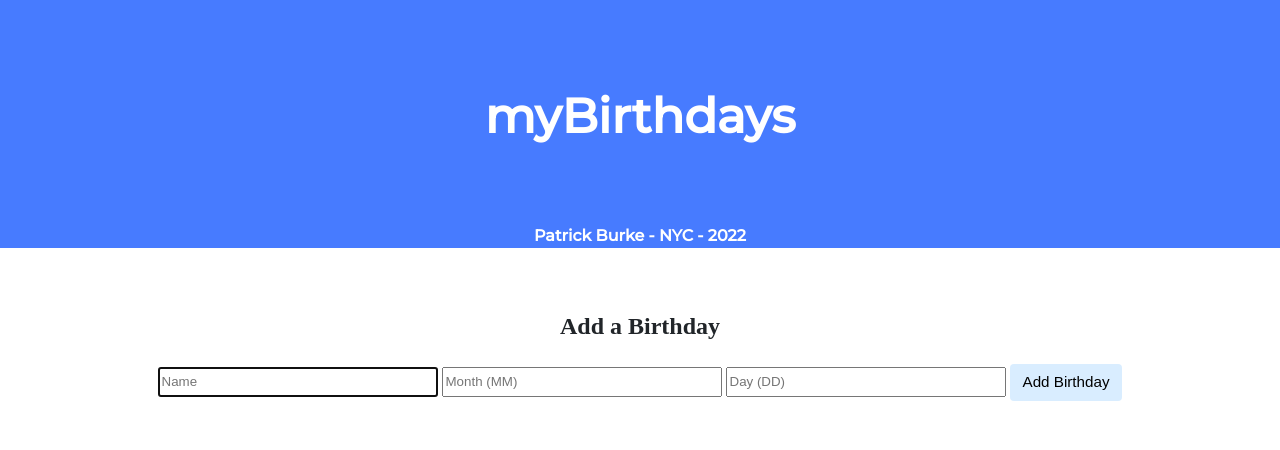
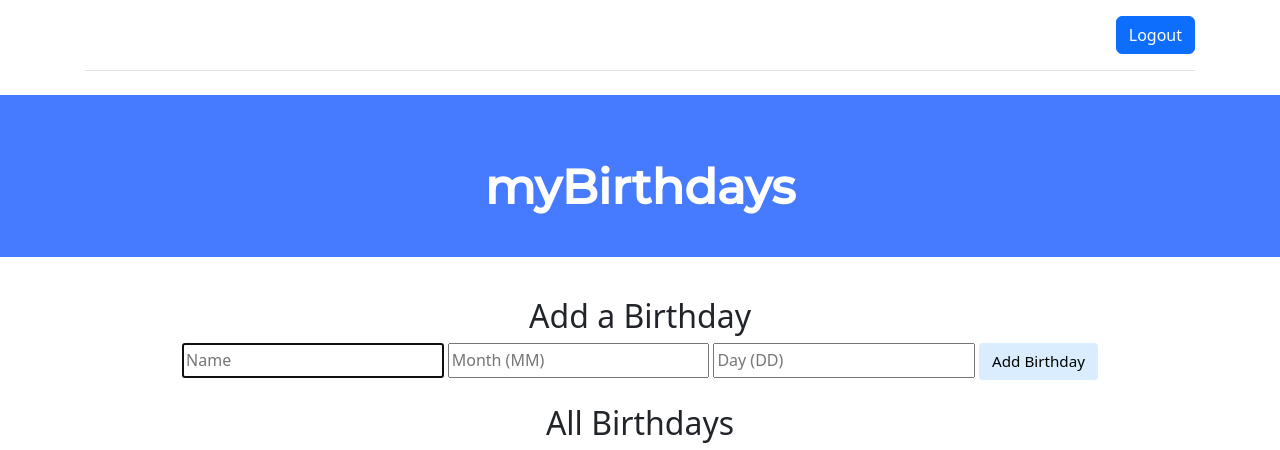
Before and after one commit to patgratt/birthdayTrackerApp, a Flask app: page / in a window 1280 px wide. Shown: the top 450 px of the page. Run offline with Flask 2, Linux system fonts and the light colour scheme; the visitor is signed in with stand-in values (Sample User, id 1); data that the repository does not hold is empty; some libraries are stand-ins or nearby versions.

Commit message:
working on CSS and logout button

```diff
--- a/static/index.css
+++ b/static/index.css
@@ -22,9 +22,9 @@ body {
     color: #fff;
     margin-bottom: 2rem;
     padding:
-    2rem  /* top */
+    1rem  /* top */
     1rem /* left and right */
-    0rem; /*  bottom */
+    1rem; /*  bottom */
     text-align: center;
 }
 
@@ -40,11 +40,6 @@ body {
     transition: color 2s ease-in-out, background-color 0.15s ease-in-out;
 }
 
-.signature {
-    padding-top: 3em;
-    }
-
-
 h1 {
     display: block;
     font-family: 'Montserrat', sans-serif;
@@ -54,6 +49,7 @@ h1 {
     margin-inline-start: 0px;
     margin-inline-end: 0px;
     font-weight: bold;
+    vertical-align: middle;
 }
 
 h3 {
@@ -100,3 +96,73 @@ table td {
 tbody tr:nth-of-type(odd) {
     background-color: rgb(179, 208, 255, 0.3)
 }
+
+/*  Bootstrap header style sheet */
+.form-control-dark {
+    border-color: var(--bs-gray);
+  }
+  .form-control-dark:focus {
+    border-color: #fff;
+    box-shadow: 0 0 0 .25rem rgba(255, 255, 255, .25);
+  }
+
+  .text-small {
+    font-size: 85%;
+  }
+
+  .dropdown-toggle {
+    outline: 0;
+  }
+
+  /* Bootstrap header in html <style> */
+
+    .bd-placeholder-img {
+        font-size: 1.125rem;
+        text-anchor: middle;
+        -webkit-user-select: none;
+        -moz-user-select: none;
+        user-select: none;
+      }
+
+      @media (min-width: 768px) {
+        .bd-placeholder-img-lg {
+          font-size: 3.5rem;
+        }
+      }
+
+      .b-example-divider {
+        height: 3rem;
+        background-color: rgba(0, 0, 0, .1);
+        border: solid rgba(0, 0, 0, .15);
+        border-width: 1px 0;
+        box-shadow: inset 0 .5em 1.5em rgba(0, 0, 0, .1), inset 0 .125em .5em rgba(0, 0, 0, .15);
+      }
+
+      .b-example-vr {
+        flex-shrink: 0;
+        width: 1.5rem;
+        height: 100vh;
+      }
+
+      .bi {
+        vertical-align: -.125em;
+        fill: currentColor;
+      }
+
+      .nav-scroller {
+        position: relative;
+        z-index: 2;
+        height: 2.75rem;
+        overflow-y: hidden;
+      }
+
+      .nav-scroller .nav {
+        display: flex;
+        flex-wrap: nowrap;
+        padding-bottom: 1rem;
+        margin-top: -1px;
+        overflow-x: auto;
+        text-align: center;
+        white-space: nowrap;
+        -webkit-overflow-scrolling: touch;
+      }
--- a/templates/index.html
+++ b/templates/index.html
@@ -6,6 +6,8 @@
         <meta charset="UTF-8">
         <meta name="viewport" content="width=device-width, initial-scale=1.0">
         <meta http-equiv="X-UA-Compatible" content="ie=edge">
+        <!-- Import Bootstrap -->
+        <link href="https://cdn.jsdelivr.net/npm/bootstrap@5.2.0/dist/css/bootstrap.min.css" rel="stylesheet" integrity="sha384-gH2yIJqKdNHPEq0n4Mqa/HGKIhSkIHeL5AyhkYV8i59U5AR6csBvApHHNl/vI1Bx" crossorigin="anonymous">
         <!--  Import google fonts-->
         <link href="https://fonts.googleapis.com/css2?family=Montserrat:wght@500&display=swap" rel="stylesheet">
         <link href="../static/index.css" rel="stylesheet">
@@ -14,38 +16,20 @@
 
     <body>
 
-        <!-- TODO: add this header in with a logout button
-
         <div class="container">
             <header class="d-flex flex-wrap align-items-center justify-content-center justify-content-md-between py-3 mb-4 border-bottom">
               <a href="/" class="d-flex align-items-center col-md-3 mb-2 mb-md-0 text-dark text-decoration-none">
                 <svg class="bi me-2" width="40" height="32" role="img" aria-label="Bootstrap"><use xlink:href="#bootstrap"/></svg>
               </a>
 
-              <ul class="nav col-12 col-md-auto mb-2 justify-content-center mb-md-0">
-                <li><a href="#" class="nav-link px-2 link-secondary">Home</a></li>
-                <li><a href="#" class="nav-link px-2 link-dark">Features</a></li>
-                <li><a href="#" class="nav-link px-2 link-dark">Pricing</a></li>
-                <li><a href="#" class="nav-link px-2 link-dark">FAQs</a></li>
-                <li><a href="#" class="nav-link px-2 link-dark">About</a></li>
-              </ul>
-
               <div class="col-md-3 text-end">
-                <button type="button" class="btn btn-outline-primary me-2">Login</button>
-                <button type="button" class="btn btn-primary">Sign-up</button>
+                <button type="button" class="btn btn-primary">Logout</button>
               </div>
             </header>
-          </div>
-
-          -->
-
-
-
-
+        </div>
 
         <div class="header">
             <h1>myBirthdays</h1>
-            <h3 class="signature">Patrick Burke - NYC - 2022</h3>
         </div>
 
         <div class="container">
```
Also changed, not shown: 1 other file.
